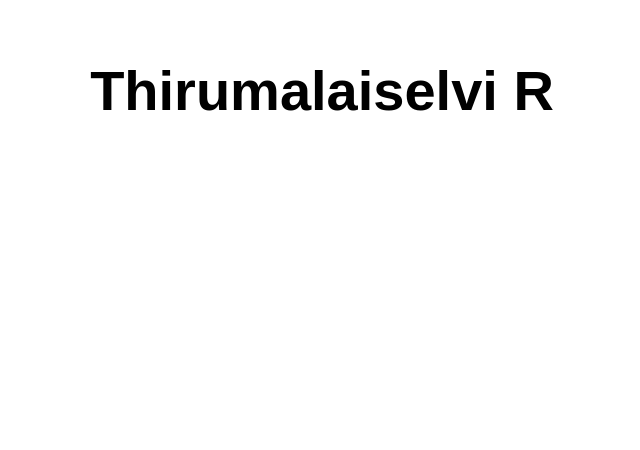
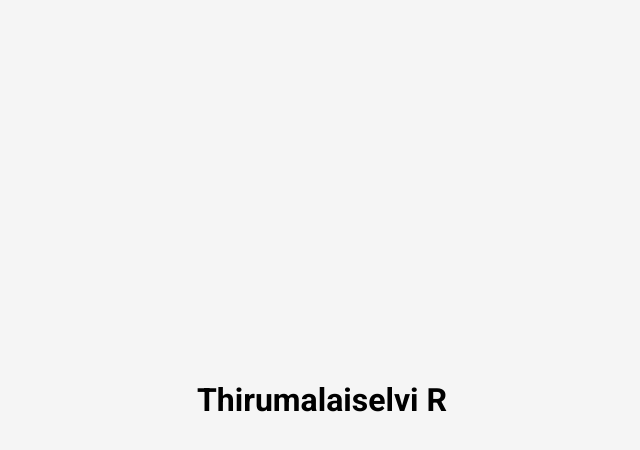
Before and after one commit to THIRUMALAI-SELVI/Thirumalaiselvi-R, a website: page src/index.html in a window 1280 px wide. Shown: the whole page, without its empty margins (318-958 px from the left). Drawn offline with Linux system fonts and the light colour scheme.

Commit message:
Update styles.css

```diff
--- a/src/styles.css
+++ b/src/styles.css
@@ -1,21 +1,46 @@
+@import url("https://fonts.googleapis.com/css2?family=Roboto:wght@400;700&display=swap");
+
 * {
-  font-family: Arial, Helvetica, sans-serif;
+  box-sizing: border-box;
 }
 
-html, body {
+body {
+  background-color: #f5f5f5;
+  font-family: "Roboto", sans-serif;
+  display: flex;
+  flex-direction: column;
+  align-items: center;
+  justify-content: center;
+  height: 100vh;
   margin: 0;
-  border: 0;
-  padding: 0;
-  background-color: #fff;
 }
 
-main {
-  margin: auto;
-  width: 50%;
-  padding: 20px;
+canvas {
+  border: 2px solid steelblue;
 }
 
-main > h1 {
-  text-align: center;
-  font-size: 3.5em;
+.toolbox {
+  background-color: steelblue;
+  border: 1px solid slateblue;
+  display: flex;
+  width: 804px;
+  padding: 1rem;
 }
+
+.toolbox > * {
+  background-color: #fff;
+  border: none;
+  display: inline-flex;
+  align-items: center;
+  justify-content: center;
+  font-size: 2rem;
+  height: 50px;
+  width: 50px;
+  margin: 0.25rem;
+  padding: 0.25rem;
+  cursor: pointer;
+}
+
+.toolbox > *:last-child {
+  margin-left: auto;
+}
```
